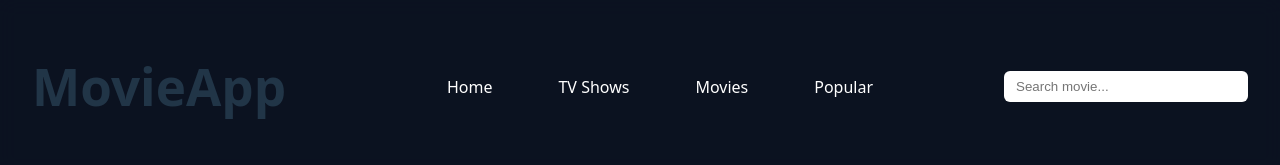
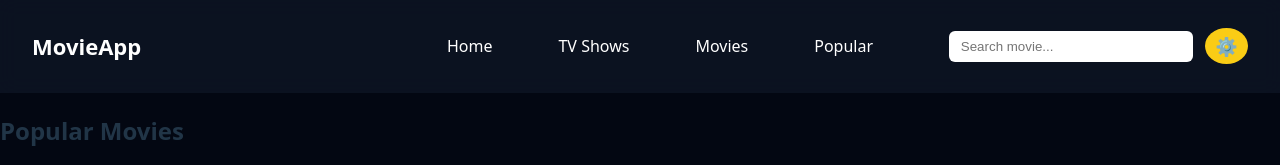
Before and after one commit to ekosaputra28a-alt/movie-app-react, a React (Vite) app: page / in a window 1280 px wide. Shown: the top 165 px of the page. Built offline with nearby package versions, Linux system fonts and the light colour scheme.

Commit message:
pesan commit

```diff
--- a/src/components/Navbar.jsx
+++ b/src/components/Navbar.jsx
@@ -3,16 +3,21 @@ import "../styles/navbar.css";
 function Navbar() {
   return (
     <nav className="navbar">
-      <h1>MovieApp</h1>
+      <h1 className="logo">MovieApp</h1>
+
+      {/* NAV LINKS di tengah */}
       <ul className="nav-links">
-          <li>Home</li>
-          <li>TV Shows</li>
-          <li>Movies</li>
-          <li>Popular</li>
+        <li>Home</li>
+        <li>TV Shows</li>
+        <li>Movies</li>
+        <li>Popular</li>
       </ul>
-      <input type="text" placeholder="Search movie..." />
 
-
+      {/* Kanan: Search + Settings */}
+      <div className="nav-right">
+        <input type="text" placeholder="Search movie..." />
+        <button className="navbar-settings" title="Settings">⚙️</button>
+      </div>
     </nav>
   );
 }
--- a/src/styles/navbar.css
+++ b/src/styles/navbar.css
@@ -58,3 +58,27 @@
         0 4px 15px rgba(0, 0, 0, 0.3),
         inset 0 1px 0 rgba(255, 255, 255, 0.4);
 }
+
+.nav-right {
+    display: flex;
+    align-items: center;
+    gap: 12px;
+}
+
+.navbar-settings {
+    background: #facc15;
+    border: none;
+    border-radius: 50%;
+    width: 36px;
+    height: 36px;
+    cursor: pointer;
+    font-size: 18px;
+    display: flex;
+    justify-content: center;
+    align-items: center;
+    transition: background 0.2s;
+}
+
+.navbar-settings:hover {
+    background: #eab308;
+}
```
